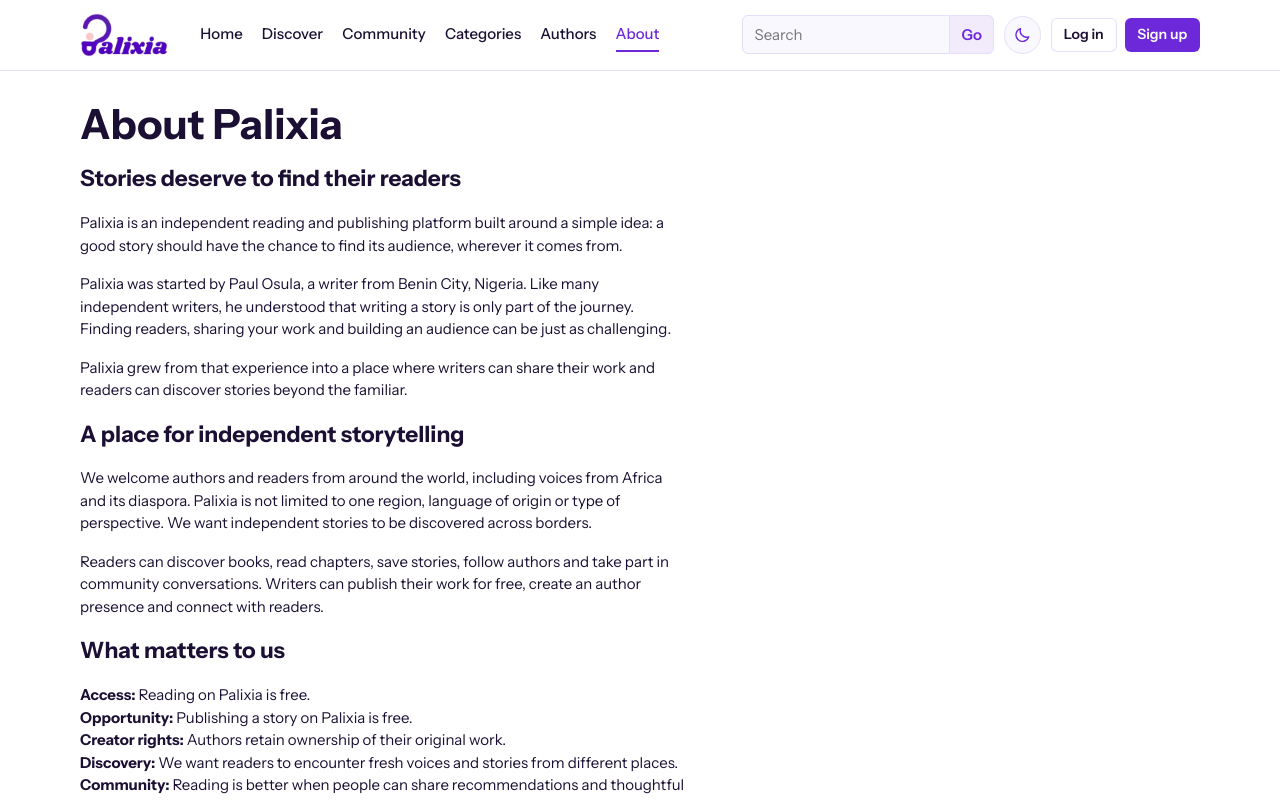
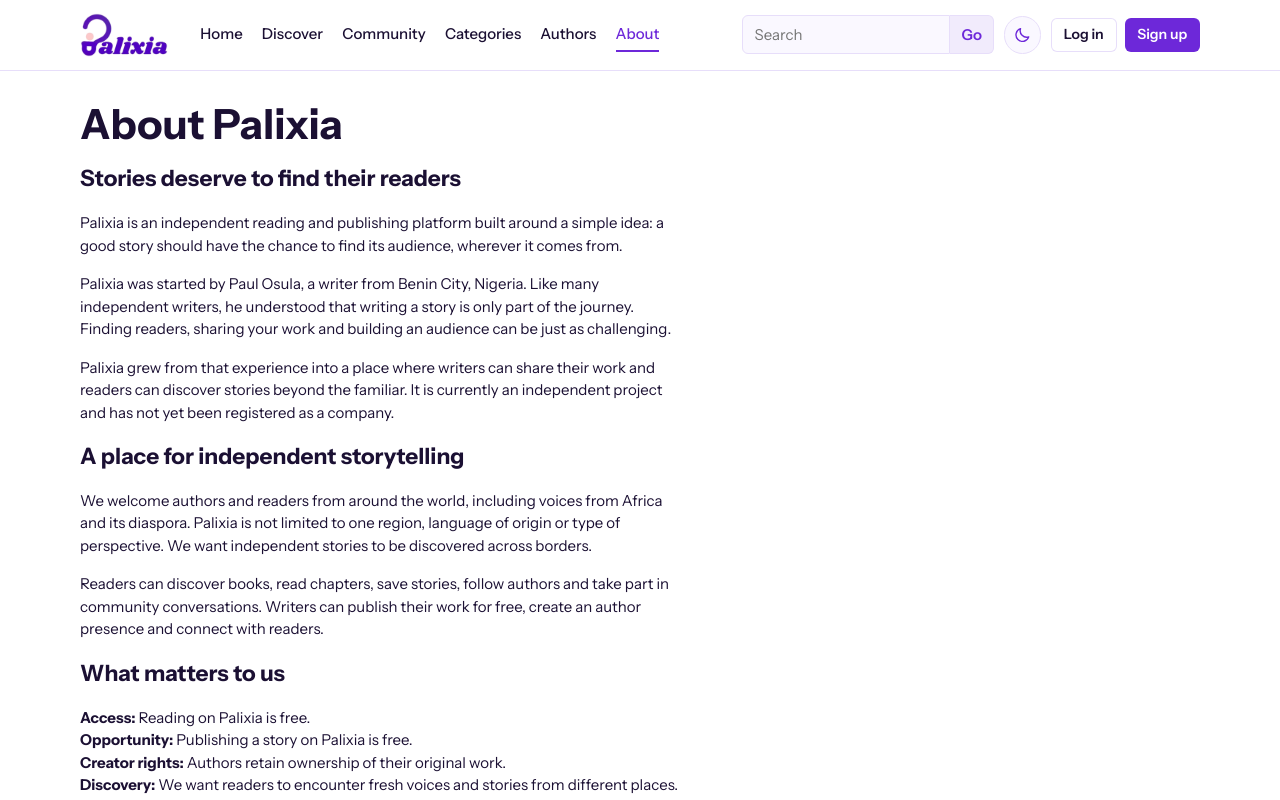
Before and after one commit to palixaentertainment-sketch/palixa-site, a Next.js app: page /about in a window 1280 px wide. Shown: the top 800 px of the page. Built offline with nearby package versions, Linux system fonts and the light colour scheme; no server answers; the database is empty.

Commit message:
Clarify Palixia is not yet registered

```diff
--- a/app/about/page.js
+++ b/app/about/page.js
@@ -15,7 +15,7 @@ export default function About() {
         <h2>Stories deserve to find their readers</h2>
         <p>Palixia is an independent reading and publishing platform built around a simple idea: a good story should have the chance to find its audience, wherever it comes from.</p>
         <p>Palixia was started by Paul Osula, a writer from Benin City, Nigeria. Like many independent writers, he understood that writing a story is only part of the journey. Finding readers, sharing your work and building an audience can be just as challenging.</p>
-        <p>Palixia grew from that experience into a place where writers can share their work and readers can discover stories beyond the familiar.</p>
+        <p>Palixia grew from that experience into a place where writers can share their work and readers can discover stories beyond the familiar. It is currently an independent project and has not yet been registered as a company.</p>
       </section>
 
       <section className="stack">
```
